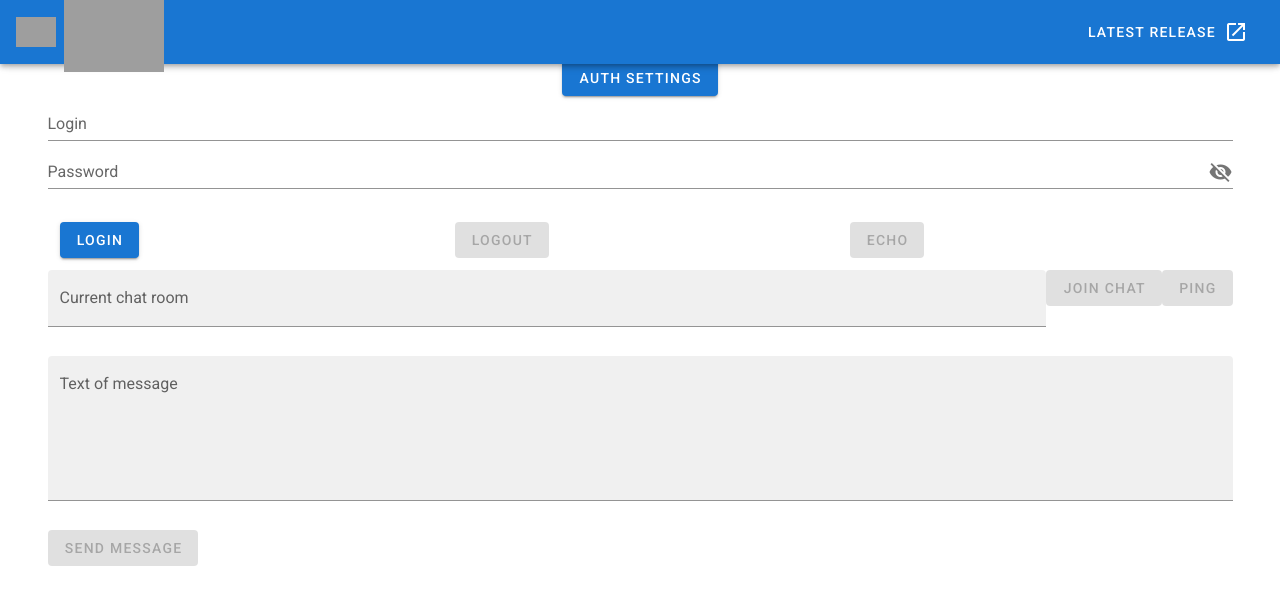
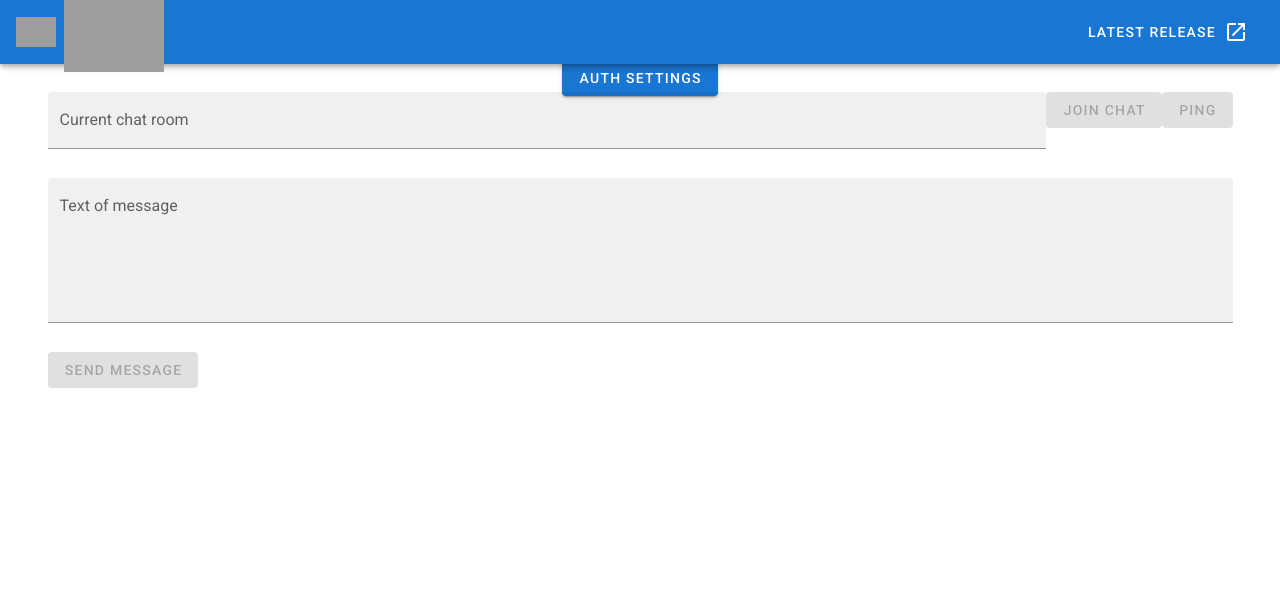
Before and after one commit to Sinlero/frontend-campus-chat, a Vue app: page / in a window 1280 px wide. Shown: the top 604 px of the page. Built offline with nearby package versions, Linux system fonts and the light colour scheme; grey boxes are pictures that could not be loaded.

Commit message:
remove auth settings

```diff
--- a/src/components/Connect.vue
+++ b/src/components/Connect.vue
@@ -1,48 +1,5 @@
 <template>
   <v-container>
-    <v-row >
-        <v-text-field
-            v-model="login"
-            label="Login"
-            hide-details="auto"
-        ></v-text-field>
-    </v-row>
-    <v-row>
-      <v-text-field
-          v-model="password"
-          :append-icon="passwordShow ? 'mdi-eye' : 'mdi-eye-off'"
-          :type="passwordShow ? 'text' : 'password'"
-          name="input-10-2"
-          label="Password"
-          value=""
-          class="input-group--focused"
-          @click:append="passwordShow = !passwordShow"
-      ></v-text-field>
-    </v-row>
-    <v-row>
-      <v-col>
-        <v-btn
-            color="primary"
-            v-on:click="authorize">
-          Login
-        </v-btn>
-      </v-col>
-      <v-col>
-        <v-btn
-            color="error"
-            v-on:click="logout"
-            :disabled = "!logged">
-          Logout
-        </v-btn>
-      </v-col>
-      <v-col>
-        <v-btn
-            v-on:click="echo"
-            :disabled = "!logged">
-          Echo
-        </v-btn>
-      </v-col>
-    </v-row>
     <v-row justify="center" align-content="center">
       <v-text-field
         v-model="room"
```
